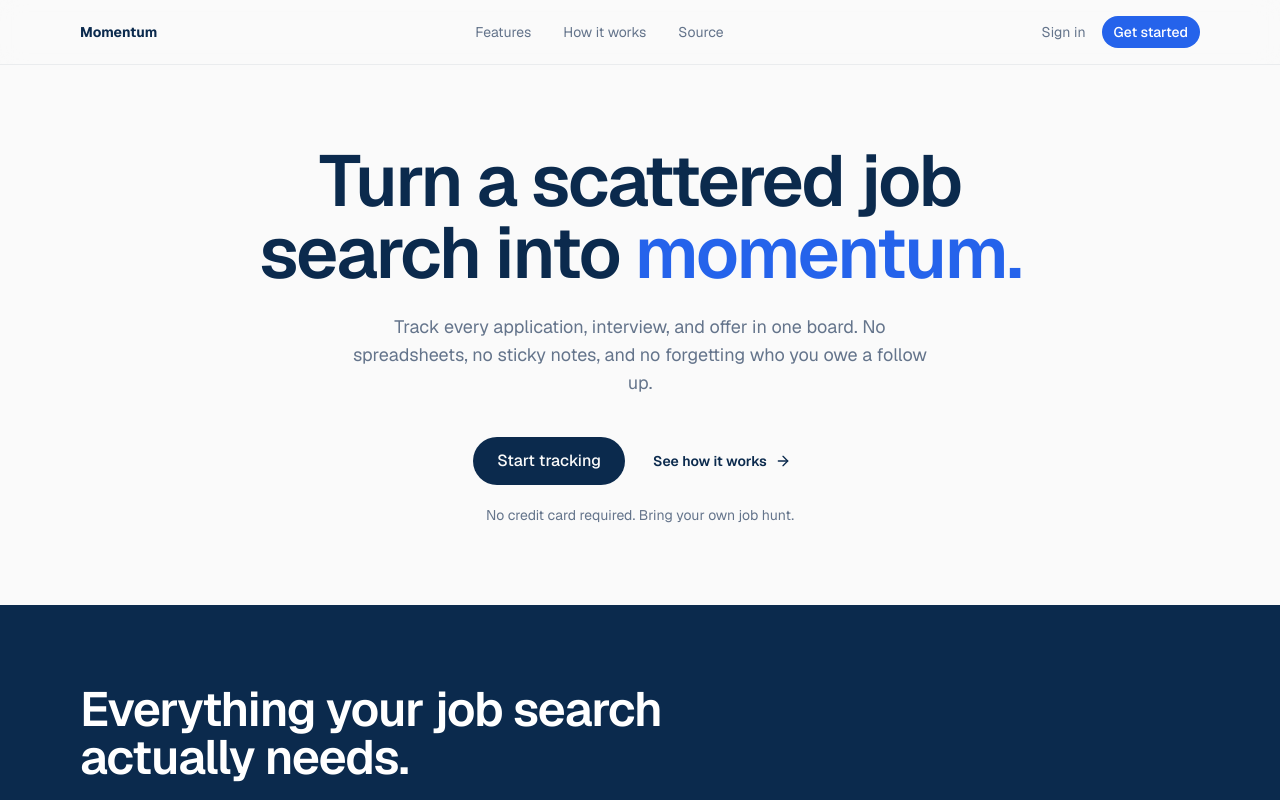
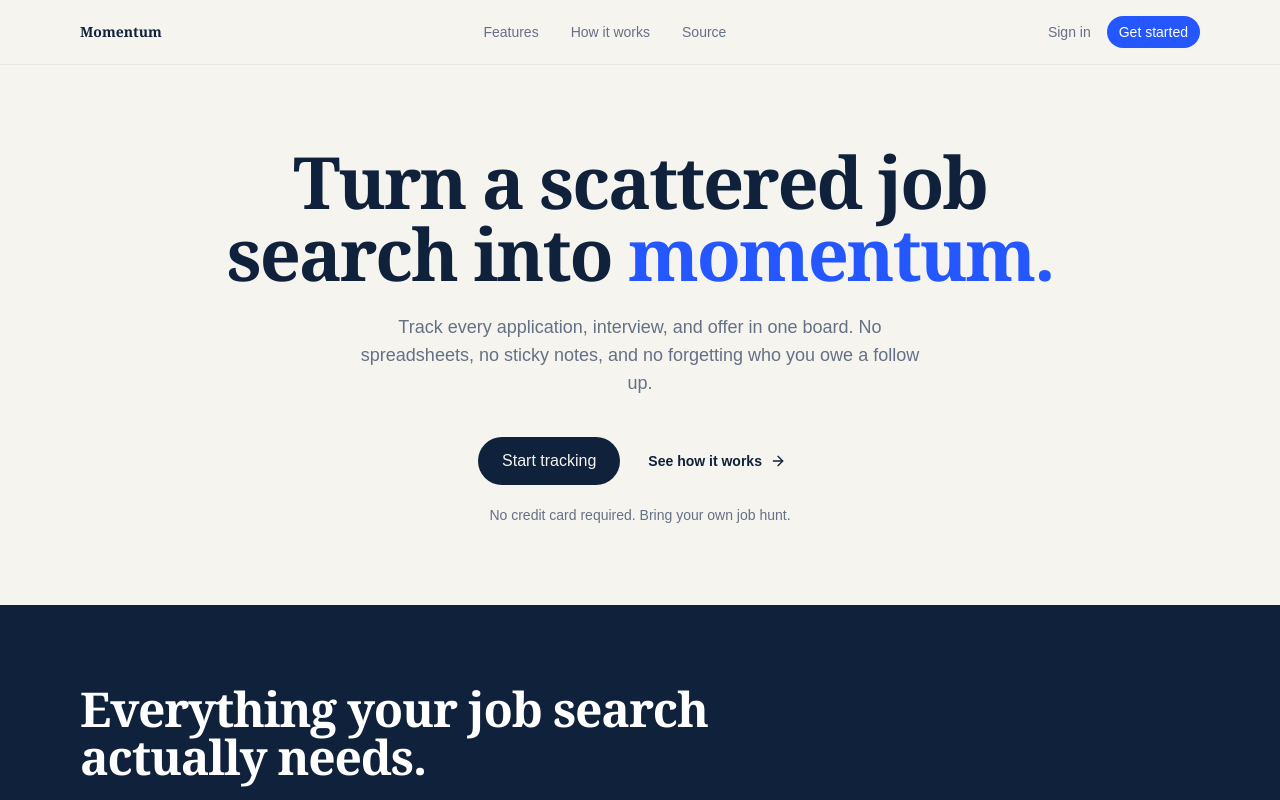
Before and after one commit to Wuraola-Adebisi/Momentum, a React (Vite) app: page / in a window 1280 px wide. Shown: the top 800 px of the page. Built offline with nearby package versions, Linux system fonts and the light colour scheme; no server answers.

Commit message:
refactor: refresh momentum visual system

```diff
--- a/tailwind.config.js
+++ b/tailwind.config.js
@@ -1,48 +1,28 @@
 export default {
   content: ["./index.html", "./src/**/*.{js,ts,jsx,tsx}"],
   theme: {
-    screens: {
-      sm: "640px",
-      md: "768px",
-      lg: "1024px",
-      xl: "1280px",
-      "2xl": "1536px",
-      "3xl": "1920px",
-    },
+    screens: { sm: "640px", md: "768px", lg: "1024px", xl: "1280px", "2xl": "1536px", "3xl": "1920px" },
     extend: {
       colors: {
-        paper: "#FAFAFA",
-        surface: "#FFFFFF",
-
-        ink: "#0B2A4D",
-        muted: "#64748B",
-
-        primary: "#2563EB",
-
-        status: {
-          applied: "#2563EB",
-          interviewing: "#6C4FD9",
-          offer: "#1E9E6B",
-          rejected: "#DC5B5B",
-        },
+        paper: "#F5F4EF", surface: "#FFFDF8", ink: "#10213B", muted: "#667085",
+        primary: "#2457FF", accent: "#FF6B4A", line: "#DCE1EA",
+        status: { applied: "#2457FF", interviewing: "#7357D8", offer: "#15966D", rejected: "#D95C5C" },
       },
       fontFamily: {
-        display: ["Geist", "sans-serif"],
-        body: ["Geist", "sans-serif"],
-        data: ["Geist Mono", "monospace"],
+        display: ["Instrument Serif", "Georgia", "serif"],
+        body: ["Instrument Sans", "Arial", "sans-serif"],
+        data: ["DM Mono", "monospace"],
       },
-      maxWidth: {
-        content: "1760px",
+      maxWidth: { content: "1760px" },
+      boxShadow: {
+        soft: "0 12px 32px rgba(16, 33, 59, 0.07)",
+        lift: "0 18px 48px rgba(16, 33, 59, 0.12)",
       },
       keyframes: {
-        "toast-in": {
-          "0%": { opacity: "0", transform: "translateY(0.5rem)" },
-          "100%": { opacity: "1", transform: "translateY(0)" },
-        },
+        "toast-in": { "0%": { opacity: "0", transform: "translateY(0.5rem)" }, "100%": { opacity: "1", transform: "translateY(0)" } },
+        "fade-up": { "0%": { opacity: "0", transform: "translateY(8px)" }, "100%": { opacity: "1", transform: "translateY(0)" } },
       },
-      animation: {
-        "toast-in": "toast-in 0.2s ease-out",
-      },
+      animation: { "toast-in": "toast-in 0.2s ease-out", "fade-up": "fade-up 0.35s ease-out both" },
     },
   },
   plugins: [],
```
